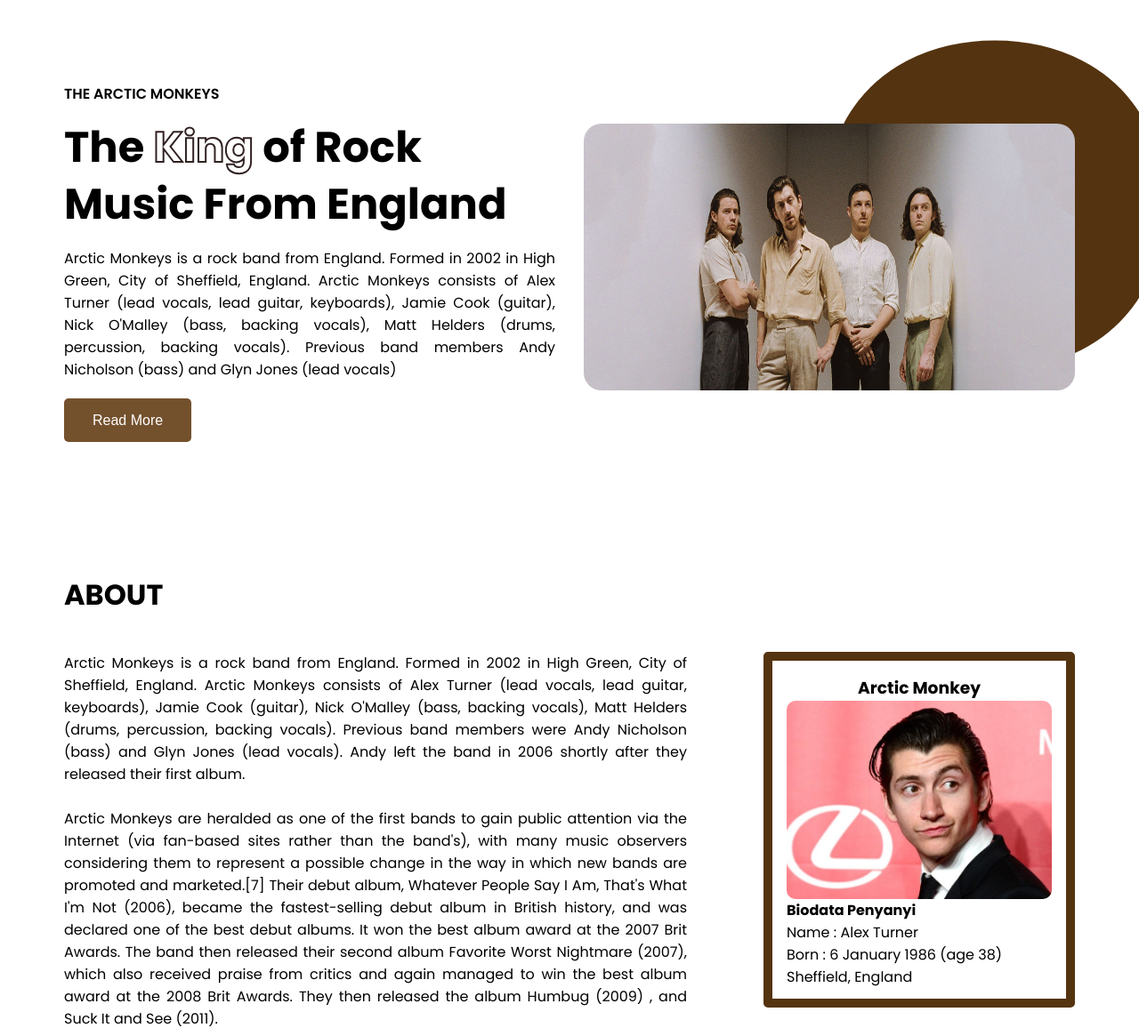
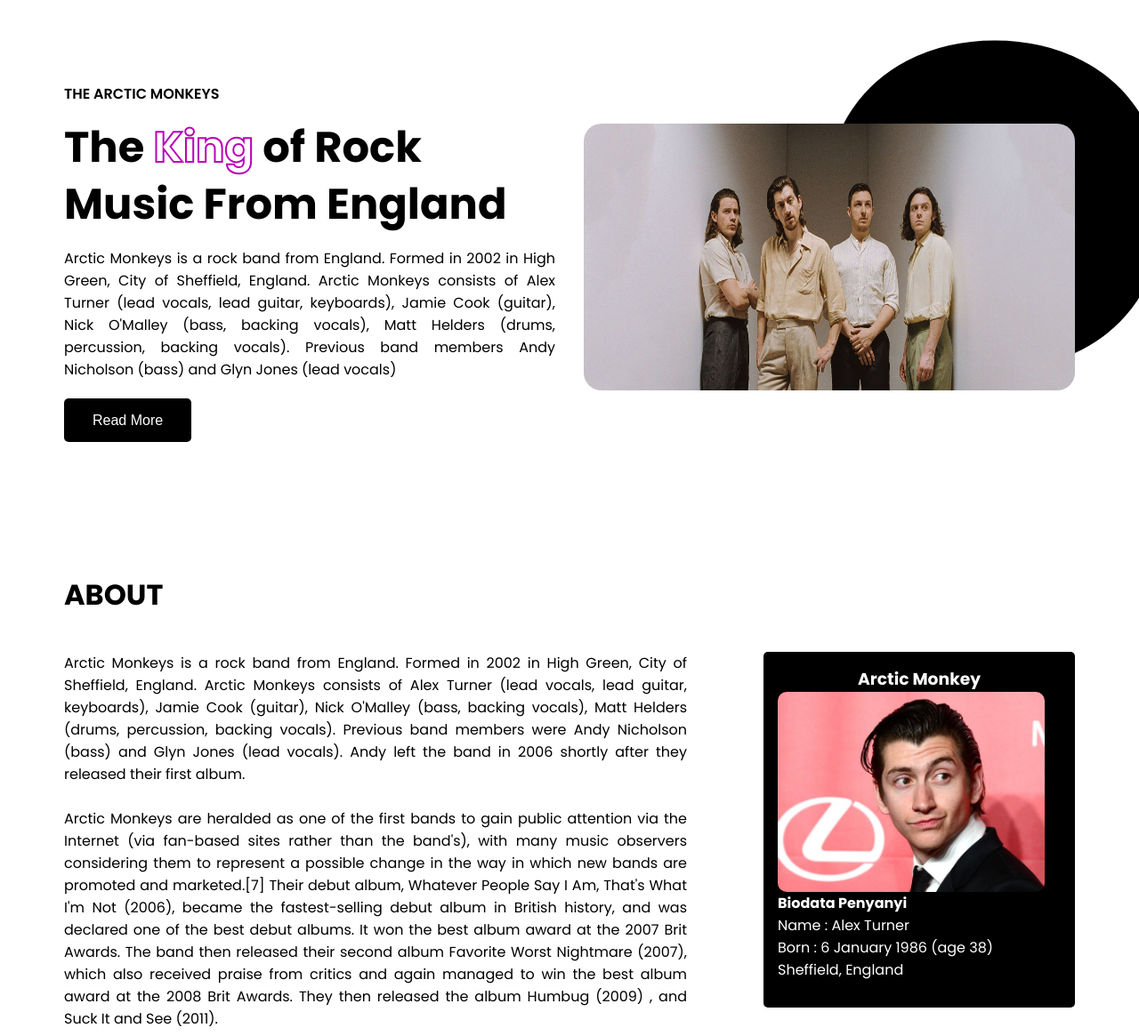
Before and after one commit to Zilzikri/ProjectDIcoding, a plain HTML site: page index/index.html in a window 1280 px wide. Shown: the part 135-1300 px from the top of the page at 89% size. Drawn offline with nearby package versions, Linux system fonts and the light colour scheme.

Commit message:
Update style.css

```diff
--- a/index/style.css
+++ b/index/style.css
@@ -56,7 +56,7 @@ header{
     width: 0;
     bottom: 0;
     left: 0;
-    background-color: #302222;
+    background-color: rgb(185, 0, 182);
     transition: all 0.3s ease;
 }
 
@@ -68,14 +68,14 @@ header{
     padding: 1rem 2rem;
     font-size: 1rem;
     color: #fff;
-    background-color: #74512D;
+    background-color: #000;
     border-radius: 5px;
     cursor: pointer;
     transition: all 0.3s ease;
 }
 
 .btn:hover{
-    background-color:#543310;
+    background-color: rgb(185, 0, 182);
 }
 
 .container {
@@ -111,7 +111,7 @@ header{
 
 .content-head .content h1 span{
     -webkit-text-fill-color: transparent;
-    -webkit-text-stroke: 2px #302222;
+    -webkit-text-stroke: 2px rgb(185, 0, 182);
 }
 
 .content-head .content p{
@@ -133,7 +133,7 @@ header{
     font-size: 40rem;
     font-weight: 1000;
     line-height: 6rem;
-    color: #543310;
+    color: #000;
     opacity: 1;
     z-index: -100;
 }
@@ -162,11 +162,11 @@ header{
 }
 
 .aside {
-    border: 10px solid #543310;
+    background-color: #000;
     border-radius: 5px;
     max-width: 350px;
     height: 400px;
-    color: #000;
+    color: #fff;
     margin-top: 40px;
     padding: 1rem;
     align-items: center;
@@ -180,6 +180,7 @@ h3{
     max-width: 300px;
     border-radius: 10px;
     align-items: center;
+    justify-content: center;
 }
 
 .content-card {
@@ -192,6 +193,7 @@ h3{
 .card {
     display: flex;
     gap: 1rem;
+    cursor: pointer;
 }
 
 .card1 {
```
